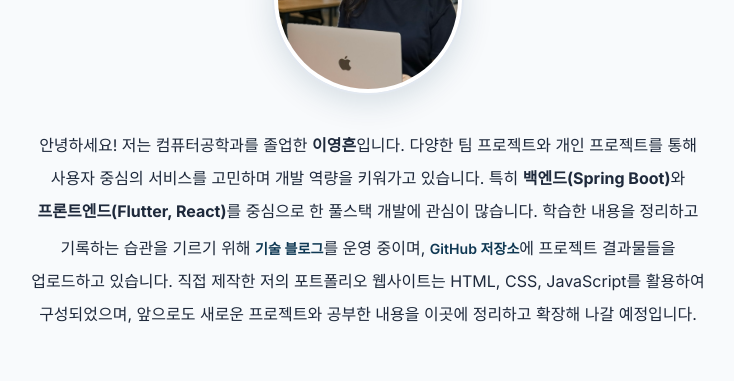
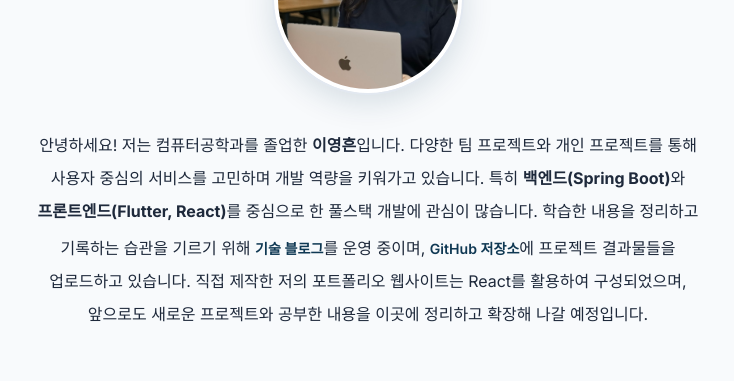
Before and after one commit to eongeung/eongeung, a React (Vite) app: page / in a window 1280 px wide. Shown: the part 1200-1581 px from the top of the page, without its empty margins (272-1006 px from the left). Built offline with nearby package versions, Linux system fonts and the light colour scheme.

Commit message:
docs: About Me 포트폴리오 기술 스택 문구 React로 수정

```diff
--- a/src/sections/About.jsx
+++ b/src/sections/About.jsx
@@ -17,7 +17,7 @@
             학습한 내용을 정리하고 기록하는 습관을 기르기 위해{' '}
             <a href="https://velog.io/@0nee/posts" target="_blank" rel="noreferrer">기술 블로그</a>를 운영 중이며,{' '}
             <a href="https://github.com/eongeung" target="_blank" rel="noreferrer">GitHub 저장소</a>에 프로젝트 결과물들을 업로드하고 있습니다.
-            직접 제작한 저의 포트폴리오 웹사이트는 HTML, CSS, JavaScript를 활용하여 구성되었으며,
+            직접 제작한 저의 포트폴리오 웹사이트는 React를 활용하여 구성되었으며,
             앞으로도 새로운 프로젝트와 공부한 내용을 이곳에 정리하고 확장해 나갈 예정입니다.
           </p>
         ) : (
@@ -29,7 +29,7 @@
             To build a habit of organizing and documenting what I learn, I maintain a{' '}
             <a href="https://velog.io/@0nee/posts" target="_blank" rel="noreferrer">technical blog</a> and consistently upload project results to my{' '}
             <a href="https://github.com/eongeung" target="_blank" rel="noreferrer">GitHub repository</a>.<br />
-            This portfolio website was built from scratch using HTML, CSS, and JavaScript. I plan to continue organizing and expanding it with new projects and studies.
+            This portfolio website was built from scratch using React. I plan to continue organizing and expanding it with new projects and studies.
           </p>
         )}
       </FadeIn>
```
